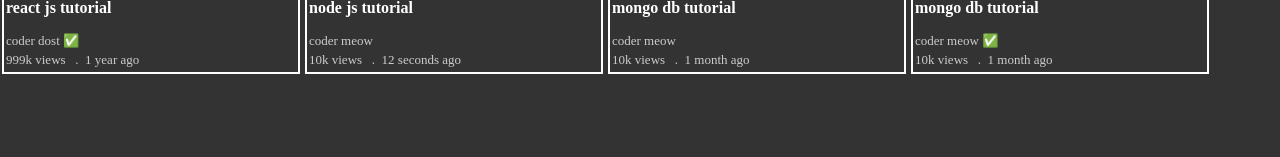
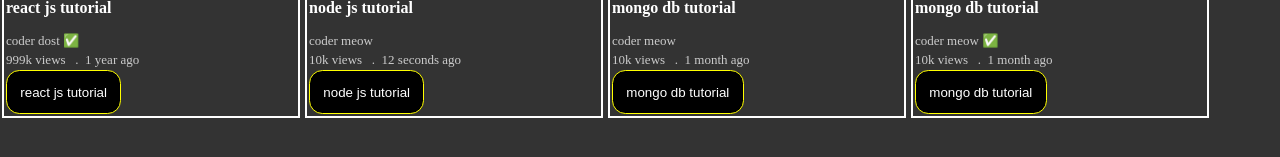
Before and after one commit to Sudhanshusingh315/My_react_learnings, a React (Create React App) app in the folder leacture_3/: page / in a window 1280 px wide. Shown: the part 201-358 px from the top of the page. Built offline with nearby package versions, Linux system fonts and the light colour scheme.

Commit message:
Events in React

```diff
--- a/leacture_3/public/index.html
+++ b/leacture_3/public/index.html
@@ -14,7 +14,6 @@
       manifest.json provides metadata used when your web app is installed on a
       user's mobile device or desktop. See https://developers.google.com/web/fundamentals/web-app-manifest/
     -->
-    <link rel="manifest" href="%PUBLIC_URL%/manifest.json" />
     <!--
       Notice the use of %PUBLIC_URL% in the tags above.
       It will be replaced with the URL of the `public` folder during the build.
--- a/leacture_3/src/App.js
+++ b/leacture_3/src/App.js
@@ -1,27 +1,35 @@
-import './App.css'
-import Video from './Components/Video/Video';
-import videos from './data/data';
+import "./App.css";
+import PlayButton from "./Components/Video/PlayButton";
+import Video from "./Components/Video/Video";
+import videos from "./data/data";
 function App() {
+  return (
+    <>
+      <div className="App">
+        {videos.map((video) => (
+          <Video let key={video.id} {...video}>
+            <PlayButton
+              onPlay={() => console.log("Playing ",video.title)}
+              onPause={() => {
+                console.log("Pause",video.title);
+              }}
+            >
+             {video.title}
+            </PlayButton>
+          </Video>
+        ))}
 
-  return(
-    <>
+        {/* This is how i used to pass and make components */}
+        {/* <Video {...obj}/> */}
+        {/* <Video {...obj_1}/> */}
+        {/* <Video {...obj_1}/> */}
 
-    <div className='App'>
-    {
+        {/* ADDING THIS BUTTON IN VIDEO component */}
+        {/* <PlayButton message='now playing' onPlay={()=>console.log('Playing')} onPause={()=>console.log('Paused')}>Play</PlayButton> */}
 
-      videos.map(video => <Video let key={video.id} {...video} />)
-
-    }
-
-    {/* This is how i used to pass and make components */}
-    {/* <Video {...obj}/> */}
-    {/* <Video {...obj_1}/> */}
-    {/* <Video {...obj_1}/> */}
-
-    </div>
+        {/* <PlayButton message='now pause2'onSmash={()=>alert('HELLO')}>Pause</PlayButton> */}
+      </div>
     </>
-
-  )
+  );
 }
-
 export default App;
--- a/leacture_3/src/Components/Video/PlayButton.css
+++ b/leacture_3/src/Components/Video/PlayButton.css
@@ -0,0 +1,13 @@
+button{
+    background-color: black;
+    border: 1px solid yellow;
+    padding: 1em;
+    border-radius: 1em;
+    color: white;
+    cursor: pointer;
+
+}
+button:hover{
+    background-color: grey;
+    color: white;
+}
--- a/leacture_3/src/Components/Video/PlayButton.js
+++ b/leacture_3/src/Components/Video/PlayButton.js
@@ -1,6 +1,23 @@
 import './PlayButton.css'
-function PlayButton(){
-    return()
+
+// here i have passed onClick function as a prop simply because we can do that in JS
+function PlayButton({message,children,onPlay,onPause}){
+    let playing = false; // don't use this apporach, we will learn to fix this in future
+
+    function handleClick(e){
+        e.stopPropagation();
+        if(playing){
+            onPause();
+        }
+        else{
+            onPlay();
+        }
+        // toggling playing and now playing
+        playing =!playing;
+    }
+    return(
+        <button onClick={handleClick}>{children}</button>
+    )
 
 }
 
--- a/leacture_3/src/Components/Video/Video.js
+++ b/leacture_3/src/Components/Video/Video.js
@@ -1,7 +1,6 @@
 import './Video.css'
 
-
-export default function Video({title,channel,views,time,verified}){
+export default function Video({title,channel,views,time,verified,children}){
     const imagePlaceHolder = "https://loremflickr.com/290/190"
 
     return(
@@ -14,8 +13,11 @@ export default function Video({title,channel,views,time,verified}){
         />
         <div className='title'>{title}</div>
         {/* conditional rendering */}
-        <div className='channel'>{channel} {verified &&  '✅'}</div>
+        <div className='channel'>{channel} {verified && '✅'}</div>
         <div className='views'>{views} views <span>.</span>{time}</div>
+        <div>
+            {children}
+        </div>
        </div>
         </>
     )
```
Also changed, not shown: leacture_3/src/App.css (line endings or trailing spaces).
